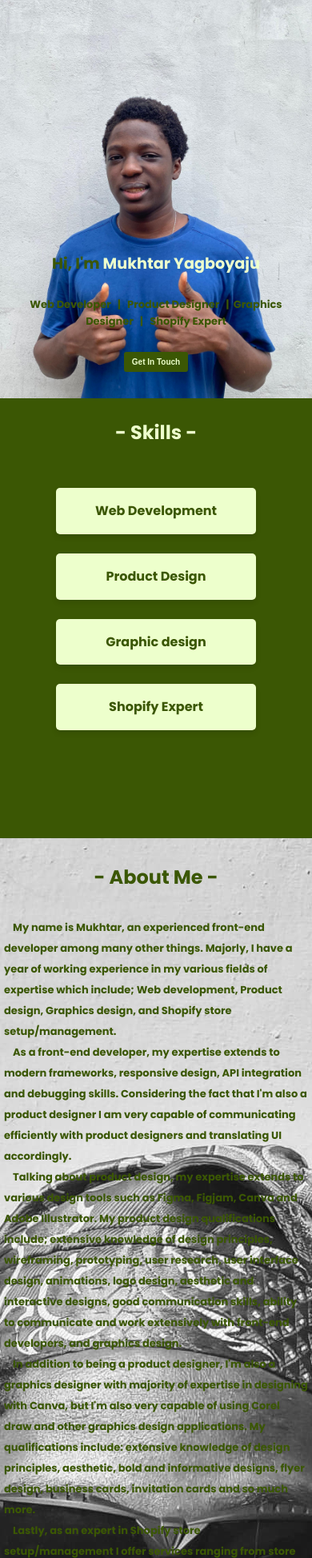
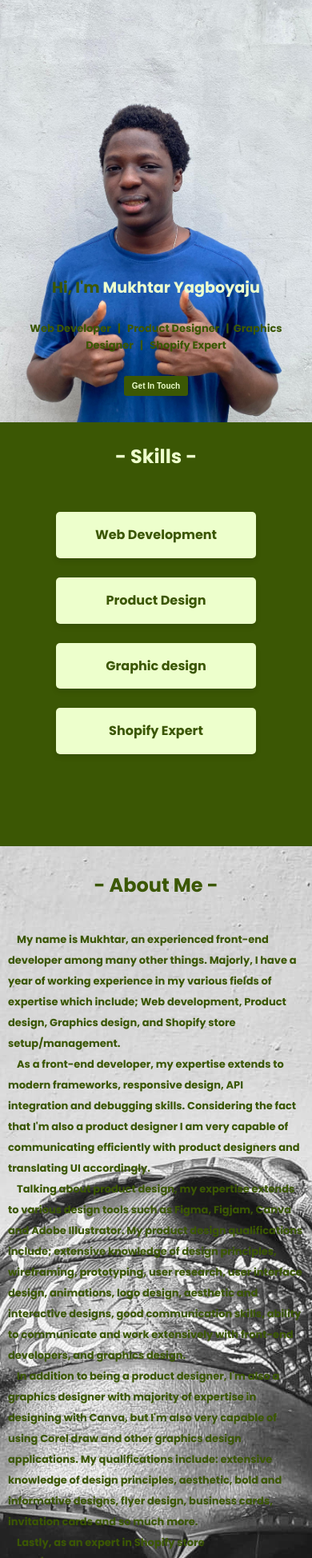
Before and after one commit to Mevnom/Mukhtar-s-portfolio, a plain HTML site: page index.html in a window 390 px wide. Shown: the part 52-2000 px from the top of the page at 80% size. Drawn offline with Linux system fonts and the light colour scheme; a script that the page names is missing.

Commit message:
css element adjustments

```diff
--- a/portfolio.css
+++ b/portfolio.css
@@ -653,7 +653,7 @@ body {
     }
 
     .topp {
-        height: 550px;
+        height: 580px;
     }
 
     .navbar {
@@ -665,7 +665,7 @@ body {
     }
 
     .hero {
-        padding-top:  320px;
+        padding-top:  350px;
     }
 
     .hero h2 {
@@ -694,7 +694,7 @@ body {
     .skills {
         padding: 1.5em 1rem;
         text-align: center;
-        height: 550px;
+        height: 530px;
 
     }
 
@@ -745,7 +745,6 @@ body {
         border-top-left-radius: 0%;
         border-top-right-radius: 0%;
         padding: 10px 0;
-        min-width: 100%;
        /* z-index: 100;*/
         width: inherit;
     }
@@ -781,9 +780,9 @@ body {
         flex-direction: column;
         opacity: 0;
         animation: fadeInUp 1.5s forwards;
-        color: #3B5704;
+        color: #EDFFCC;
         text-align: left;
-        padding: 5px;
+        padding: 10px;
     }
 
     .intro-text h2 {
```
